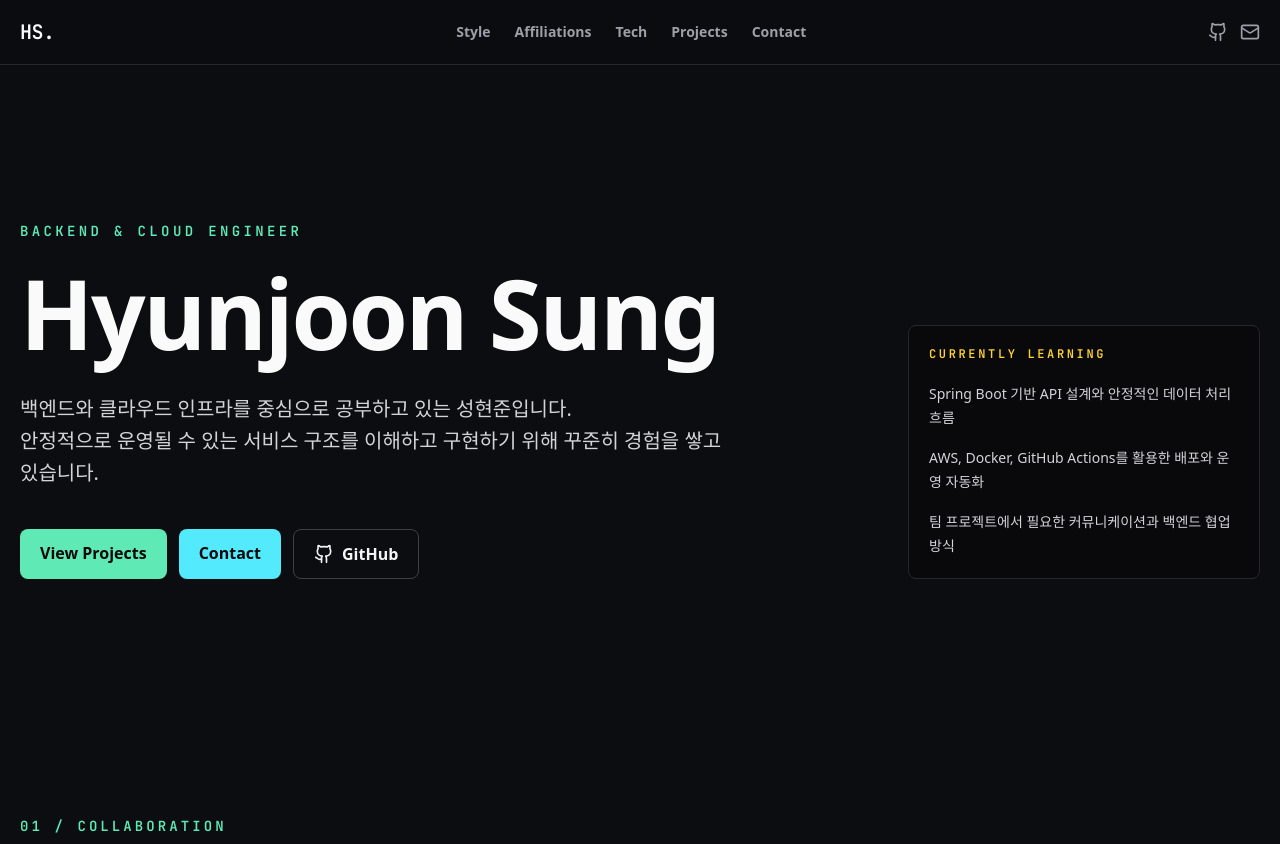
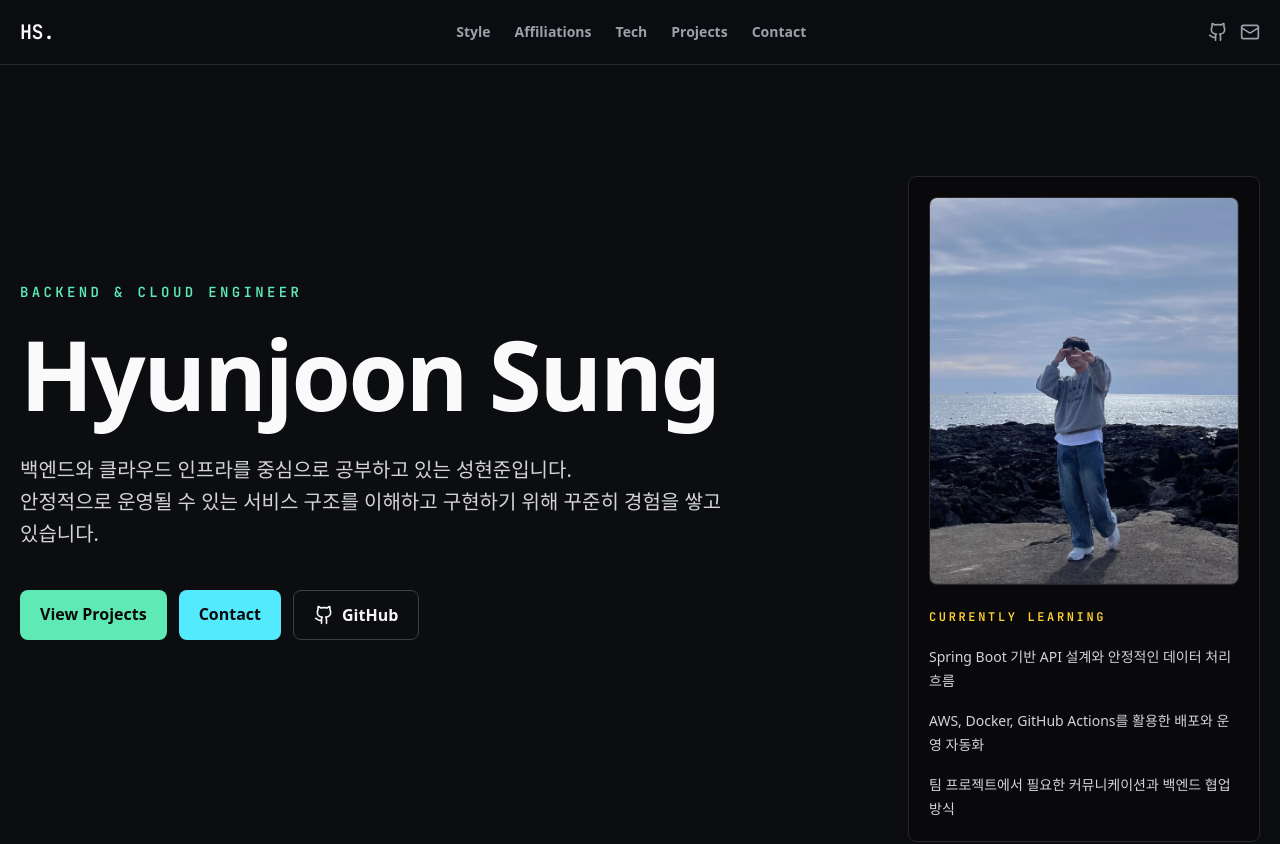
Before and after one commit to HYUNJOON-SUNG/Hyunjoon-Sung-Portfolio, a React (Vite) app: page / in a window 1280 px wide. Shown: the top 844 px of the page. Built offline with nearby package versions, Linux system fonts and the light colour scheme; a web font is replaced by a local one.

Commit message:
프로필 이미지 추가

```diff
--- a/src/App.tsx
+++ b/src/App.tsx
@@ -418,13 +418,15 @@ function ProjectCard({ title, subtitle, date, description, image, role, repo, sl
         </a>
       </div>
 
-      {image ? (
-        <img
-          src={image}
-          alt={`${title} preview`}
-          className="aspect-video w-full rounded-lg border border-zinc-800 object-cover"
-        />
-      ) : null}
+      <div className="aspect-video w-full overflow-hidden rounded-lg border border-zinc-800 bg-zinc-900/40">
+        {image ? (
+          <img src={image} alt={`${title} preview`} className="h-full w-full object-cover" />
+        ) : (
+          <div className="flex h-full w-full items-center justify-center border border-dashed border-zinc-700 bg-[linear-gradient(135deg,#18181b_0%,#09090b_100%)] px-5 text-center">
+            <span className="font-mono text-xs font-semibold uppercase tracking-[0.18em] text-zinc-500">Project Image</span>
+          </div>
+        )}
+      </div>
 
       <p className="whitespace-pre-line break-keep text-base leading-7 text-zinc-300">{description}</p>
 
@@ -581,7 +583,7 @@ export default function App() {
       </nav>
 
       <main id="top" className="mx-auto max-w-7xl px-5 pt-40 pb-24 md:pt-32">
-        <motion.section initial="hidden" animate="visible" variants={stagger} className="grid min-h-[calc(100vh-12rem)] content-center gap-12 pb-16 lg:grid-cols-[1fr_22rem] lg:items-end">
+        <motion.section initial="hidden" animate="visible" variants={stagger} className="grid min-h-[calc(100vh-12rem)] content-center gap-12 pb-16 lg:grid-cols-[1fr_22rem] lg:items-center">
           <div>
             <motion.p variants={fadeUp} className="mb-6 font-mono text-sm font-bold uppercase tracking-[0.24em] text-emerald-300">
               Backend & Cloud Engineer
@@ -608,7 +610,19 @@ export default function App() {
             </motion.div>
           </div>
 
-          <motion.aside variants={fadeUp} className="rounded-lg border border-zinc-800 bg-zinc-950/75 p-5">
+          <motion.aside variants={fadeUp} className="rounded-lg border border-zinc-800 bg-zinc-950/75 p-5 lg:translate-y-12">
+            <div className="relative mb-6 aspect-[4/5] w-full overflow-hidden rounded-lg border border-zinc-800 bg-zinc-900">
+              <img
+                src="/images/profile1.jpg"
+                alt="Hyunjoon Sung profile"
+                className="profile-photo-primary absolute inset-0 h-full w-full object-cover object-center"
+              />
+              <img
+                src="/images/profile2.jpg"
+                alt="Hyunjoon Sung profile alternate"
+                className="profile-photo-secondary absolute inset-0 h-full w-full object-cover object-center"
+              />
+            </div>
             <p className="font-mono text-xs font-semibold uppercase tracking-[0.22em] text-amber-300">Currently Learning</p>
             <div className="mt-5 space-y-4 text-sm leading-6 text-zinc-300">
               <p>Spring Boot 기반 API 설계와 안정적인 데이터 처리 흐름</p>
--- a/src/index.css
+++ b/src/index.css
@@ -16,8 +16,57 @@ a:focus-visible {
   outline-offset: 4px;
 }
 
+.profile-photo-primary {
+  animation: profile-photo-primary 8s ease-in-out infinite;
+}
+
+.profile-photo-secondary {
+  animation: profile-photo-secondary 8s ease-in-out infinite;
+}
+
+@keyframes profile-photo-primary {
+  0%,
+  42% {
+    opacity: 1;
+  }
+
+  50%,
+  92% {
+    opacity: 0;
+  }
+
+  100% {
+    opacity: 1;
+  }
+}
+
+@keyframes profile-photo-secondary {
+  0%,
+  42% {
+    opacity: 0;
+  }
+
+  50%,
+  92% {
+    opacity: 1;
+  }
+
+  100% {
+    opacity: 0;
+  }
+}
+
 @media (prefers-reduced-motion: reduce) {
   html {
     scroll-behavior: auto;
   }
+
+  .profile-photo-primary,
+  .profile-photo-secondary {
+    animation: none;
+  }
+
+  .profile-photo-secondary {
+    opacity: 0;
+  }
 }
```
Also changed, not shown: public/images/profile1.jpg (added), public/images/profile2.jpg (added).
